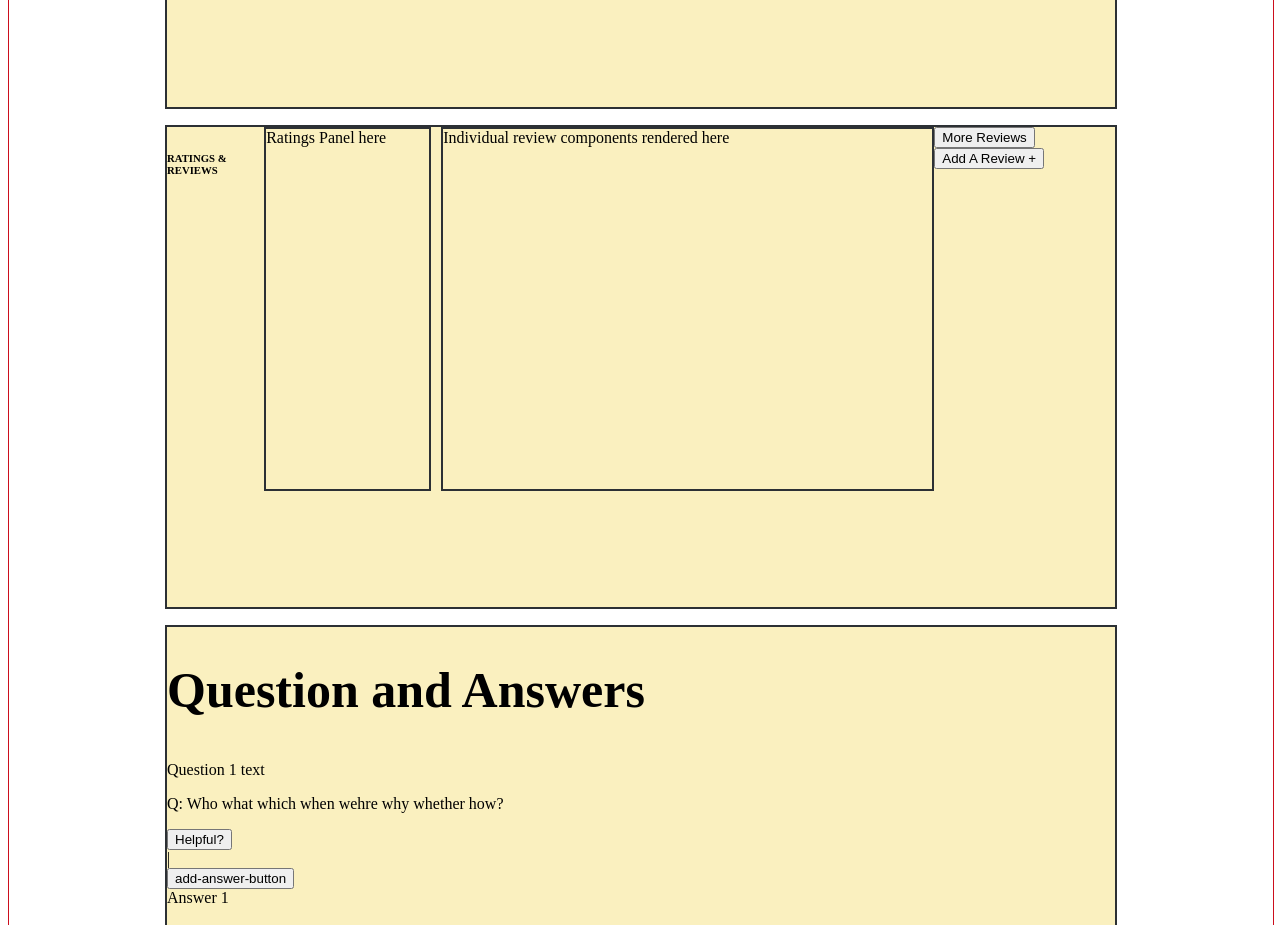
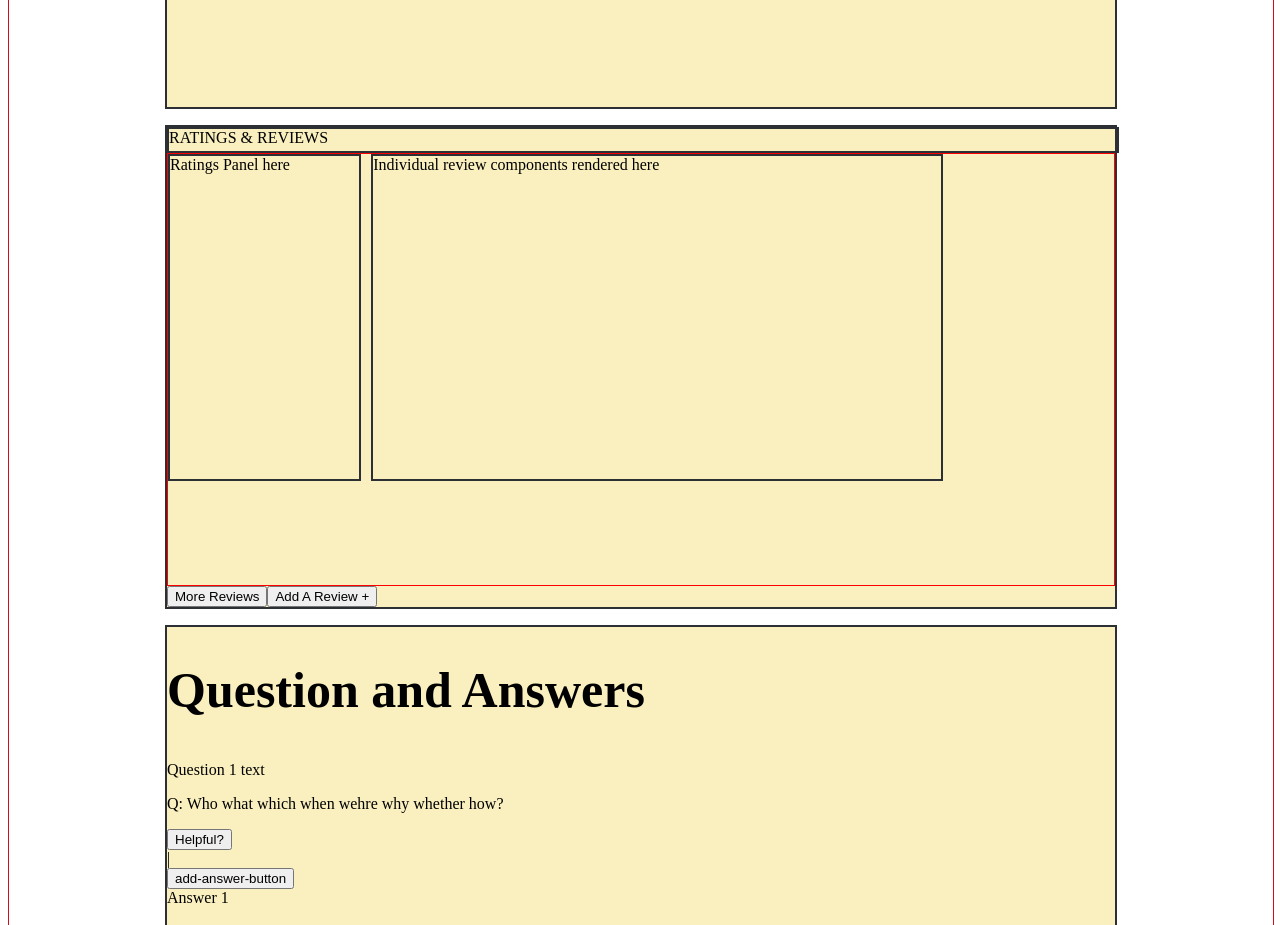
Before and after one commit to Atelier-Innovations/Front-End, a React app: page / in a window 1280 px wide. Shown: the part 1620-2545 px from the top of the page. Built offline with nearby package versions, Linux system fonts and the light colour scheme; the HTML template or start-up script is replaced by a standard one.

Commit message:
changes to css and div structure based on css learning

```diff
--- a/src/components/ratingsReviews/RatingsReviews.tsx
+++ b/src/components/ratingsReviews/RatingsReviews.tsx
@@ -10,23 +10,30 @@ const RatingsReviews: FC<RatingsReviewsProps> = (props) => {
 
   return (
     <div className="widget reviews-ratings">
-      <h6>RATINGS & REVIEWS</h6>
-      <div className="ratings-panel">
-        Ratings Panel here
+      <div className="banner">
+        RATINGS & REVIEWS
       </div>
 
-      <div className="review-list">
-        Individual review components rendered here<br/>
+      <div className="overall">
+        <div className="ratings-panel">
+          Ratings Panel here
+        </div>
+
+        <div className="review-list">
+          Individual review components rendered here<br/>
 
 
 
       </div><br/>
+      </div>
 
       <div className="button-panel">
         <button>More Reviews</button>
         <button>Add A Review +</button>
       </div>
 
+
+
     </div>
   )
 }
--- a/src/styles/main.scss
+++ b/src/styles/main.scss
@@ -176,16 +176,29 @@ nav {
 .reviews-ratings {
   height: 30rem;
   display:flex;
-  flex-direction: row;
+  flex-direction: column;
+
+  .banner {
+    text-align: left;
+    height: 5%;
+    border: 2px solid $text;
+    width: 100%;
+  }
 
 
+  .overall {
+    display: flex;
+    flex-direction: row;
+    height: 100%;
+    border: 1px solid red;
 
     .ratings-panel {
       display: flex;
       border: 2px solid $text;
       width: 20%;
       height: 75%;
-    margin-right: 10px
+      margin-right: 10px;
+
     }
 
     .review-list {
@@ -194,10 +207,11 @@ nav {
       width: 60%;
       border: 2px solid $text;
     }
+  }
 
-  h2 {
-    position: relative;
-  }
+
+
+
 
 }
 
```
Lines whose indentation alone changed are shown as unchanged.
